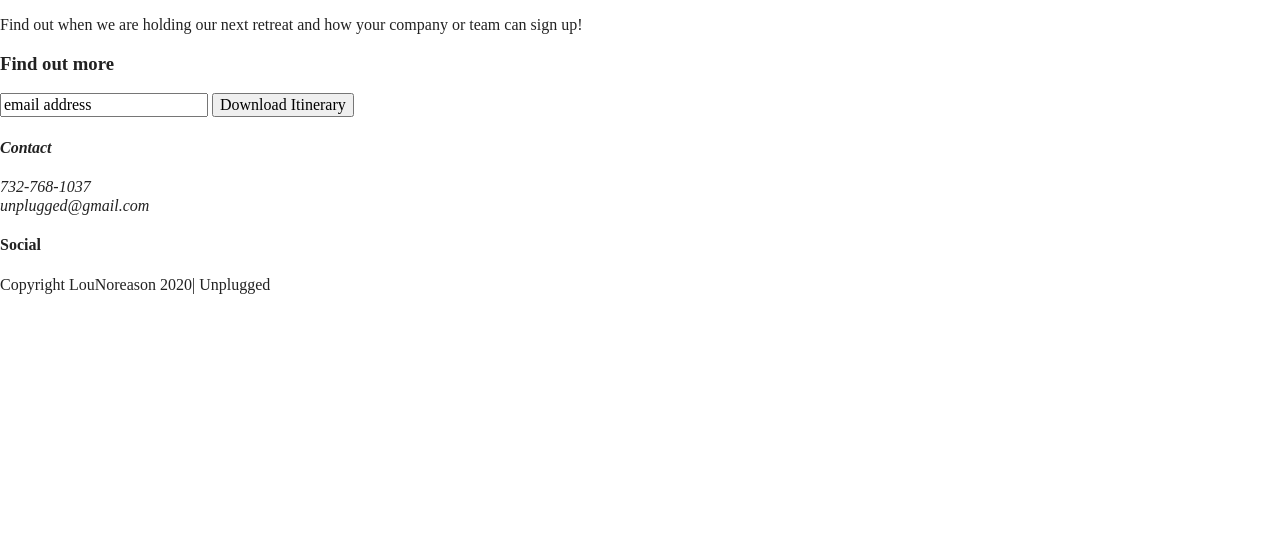
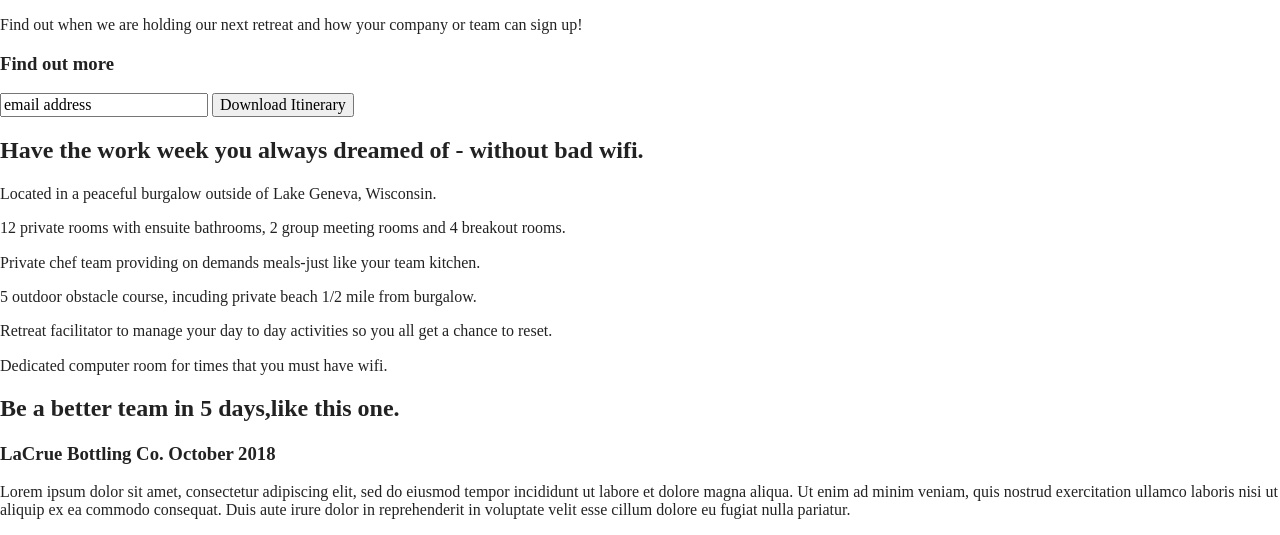
Before and after one commit to LouNoReason1/unplugged-retreat, a website built with Parcel: page index.html in a window 1280 px wide. Shown: the part 265-800 px from the top of the page. Built offline with nearby package versions, Linux system fonts and the light colour scheme; files whose address does not match are found by name.

Commit message:
Finish coding homepage

```diff
--- a/index.html
+++ b/index.html
@@ -62,10 +62,62 @@
           <input type="button" value="Download Itinerary">
 
         </div> <!--aside content wrap ends -->
-
     </aside>
 
+
+    <section class ="features">
+      <div class= "content-wrapper">
+        <h2> Have the work week you always dreamed of - without bad wifi.</h2>
+        <div class="features-items">
+
+        <article>
+          <p class="fontawesome-icon"></p>
+          <p class="features-item-description">Located in a peaceful burgalow outside of Lake Geneva, Wisconsin.</p>
+        </article>
+        <article>
+          <p class="fontawesome-icon"></p>
+        <p class="features-item-description">12 private rooms with ensuite bathrooms, 2 group meeting rooms and 4 breakout rooms. </P>
+        </article>
+        <article>
+          <p class="fontawesome-icon"></p>
+        <p class="features-item-description">Private chef team providing on demands meals-just like your team kitchen.</p>
+      </article>
+      <article>
+        <p class="fontawesome-icon"></p>
+        <p class="features-item-description">5 outdoor obstacle course, incuding private beach 1/2 mile from burgalow.</p>
+      </article>
+      <article>
+        <p class="fontawesome-icon"></p>
+        <p class="features-item-description">Retreat facilitator to manage your day to day activities so you all get a chance to reset.</p>
+      </aritcle>
+      <article>
+        <p class="fontawesome-icon"></p>
+        <p class="features-item-description">Dedicated computer room for times that you must have wifi.</p>
+      </article>
+        <!--add features content here -->
+      </div>
+    </section>
+
+
+    <section class="reviews">
+      <div class="content-wrapper">
+        <h2>Be a better team in 5 days,like this one.</h2>
+        <article>
+          <div>
+            <h3>LaCrue Bottling Co. October 2018</h3>
+            <p>
+              Lorem ipsum dolor sit amet, consectetur adipiscing elit, sed do eiusmod tempor incididunt ut labore et
+              dolore magna aliqua. Ut enim ad minim veniam, quis nostrud exercitation ullamco laboris nisi ut aliquip
+              ex ea commodo consequat. Duis aute irure dolor in reprehenderit in voluptate velit esse cillum dolore eu
+              fugiat nulla pariatur.
+            </p>
+          </div>
+        </article>
+      </div>
+    </section>
+
   </main> <!--main wrapper-->
+
 
   <footer>
     <div class="content-wrapper">
```
